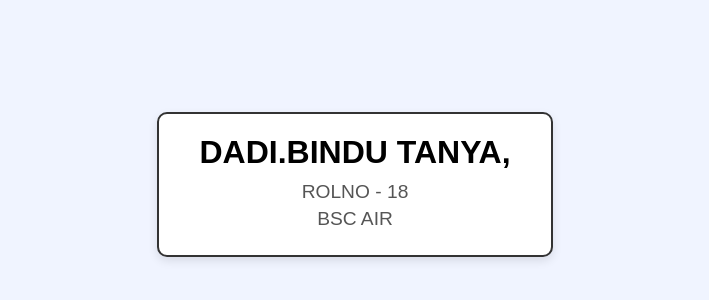
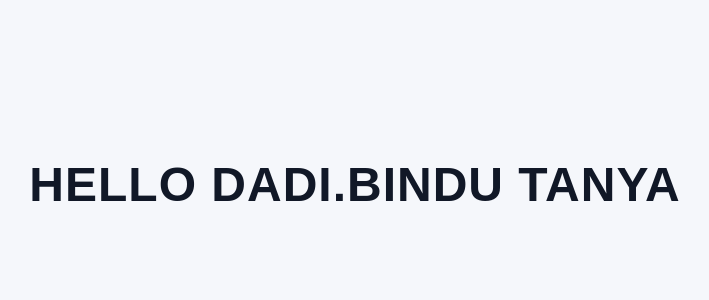
Before and after one commit to daditanya/CICD, a plain HTML site: page INDEX.html in a window 1280 px wide. Shown: the part 216-516 px from the top of the page, without its empty margins (285-994 px from the left). Drawn offline with Linux system fonts and the light colour scheme.

Commit message:
add index.html

```diff
--- a/INDEX.html
+++ b/INDEX.html
@@ -1,43 +1,28 @@
-<!doctype html>
+<!DOCTYPE html>
 <html lang="en">
 <head>
   <meta charset="utf-8" />
   <meta name="viewport" content="width=device-width,initial-scale=1" />
-  <title>DADI.BINDU TANYA</title>
+  <title>Hello Dadi.Bindu Tanya</title>
   <style>
     body {
+      margin: 0;
       height: 100vh;
-      margin: 0;
       display: flex;
       align-items: center;
       justify-content: center;
-      font-family: Arial, sans-serif;
-      background: #f0f4ff;
+      font-family: Arial, Helvetica, sans-serif;
+      background: #f5f7fb;
     }
-    .card {
-      text-align: center;
-      padding: 20px 40px;
-      border: 2px solid #333;
-      border-radius: 10px;
-      background: white;
-      box-shadow: 0 4px 10px rgba(0,0,0,0.1);
-    }
-    .card h1 {
-      margin: 0 0 10px;
-      font-size: 2rem;
-    }
-    .card p {
-      margin: 5px 0;
-      font-size: 1.2rem;
-      color: #555;
+    h1 {
+      font-size: 3rem;
+      color: #111827;
+      text-transform: uppercase;
+      letter-spacing: 1px;
     }
   </style>
 </head>
 <body>
-  <div class="card">
-    <h1>DADI.BINDU TANYA,</h1>
-    <p>ROLNO - 18</p>
-    <p>BSC AIR</p>
-  </div>
+  <h1>HELLO DADI.BINDU TANYA</h1>
 </body>
 </html>
```
